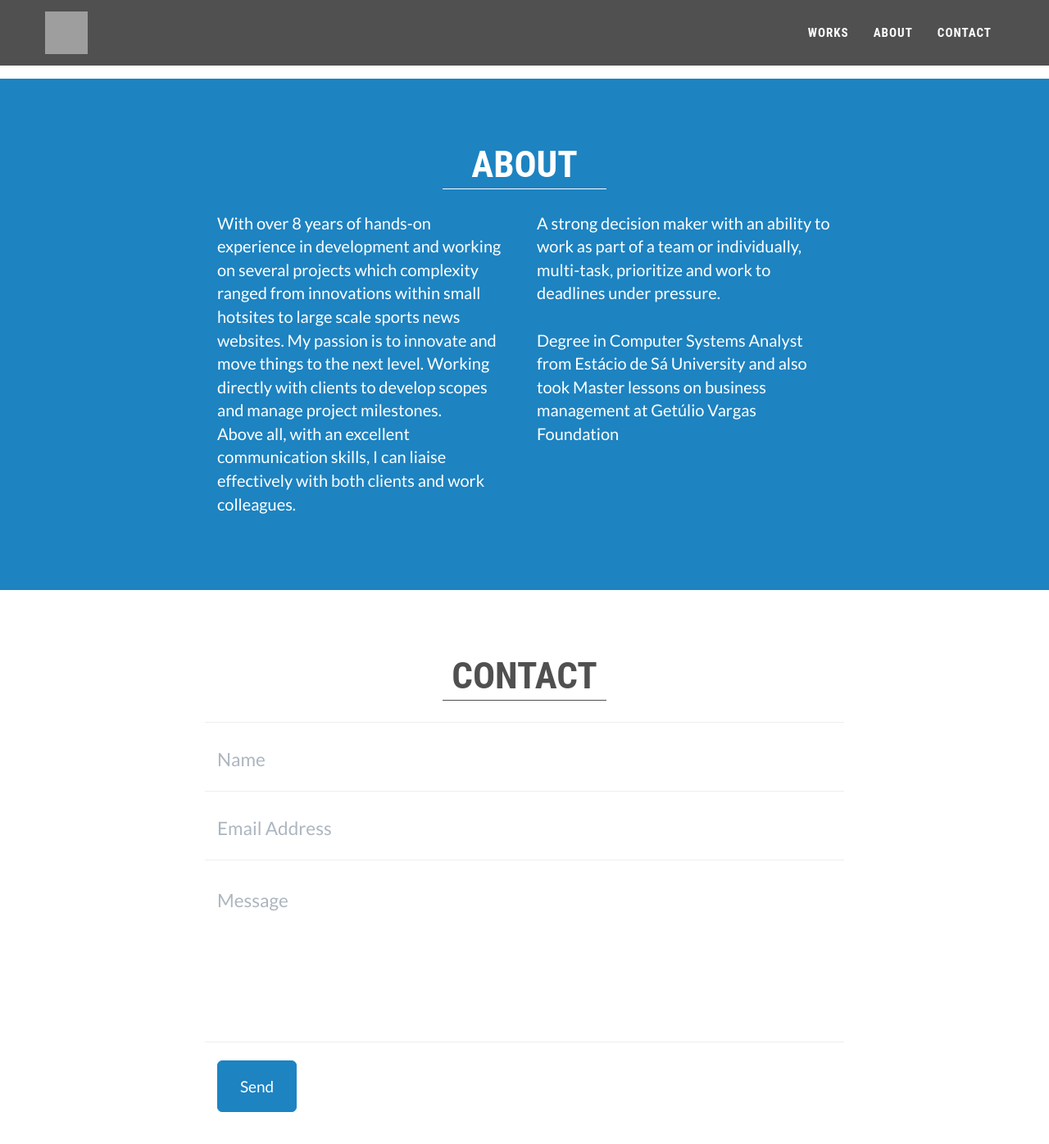
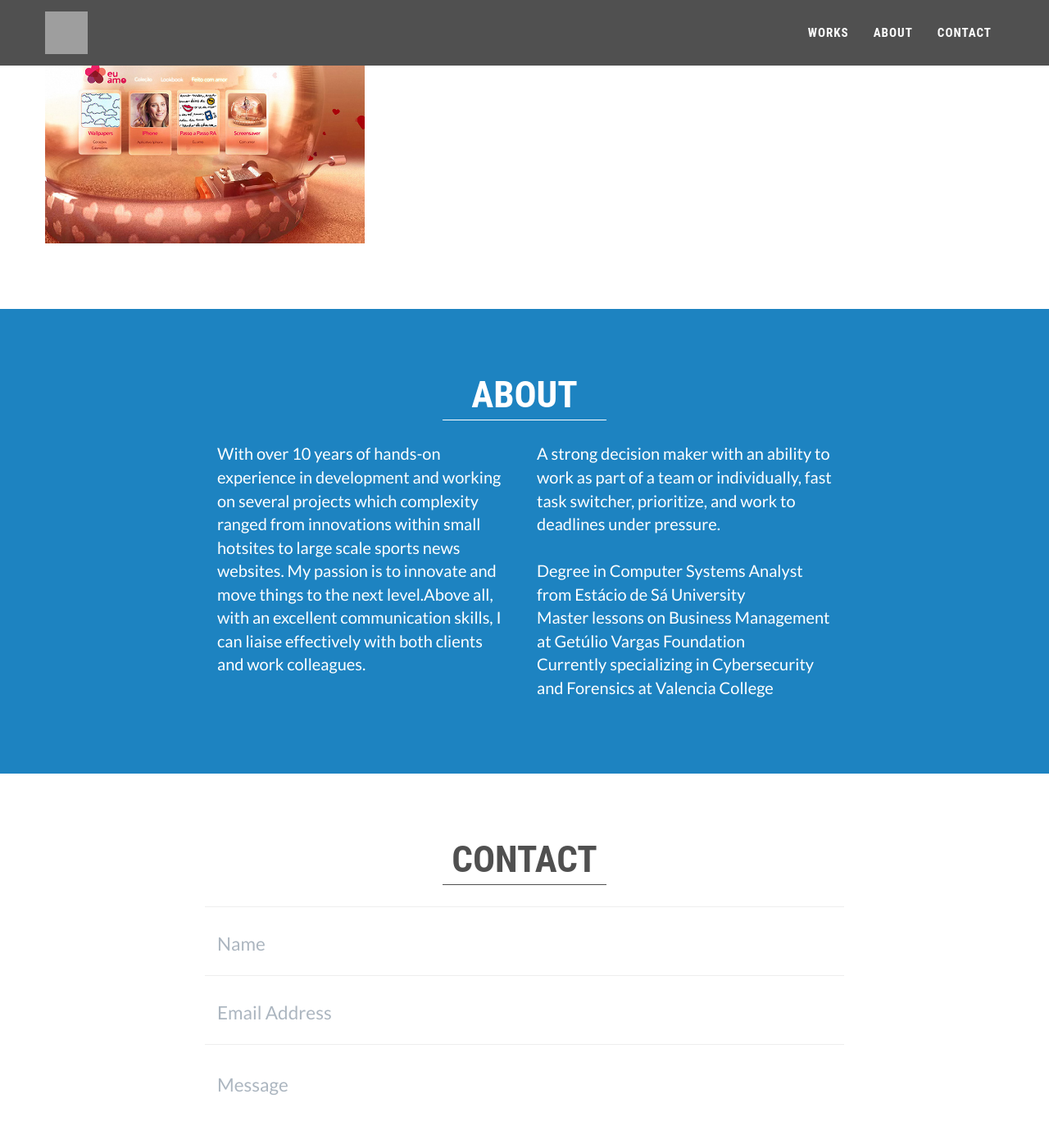
Before and after one commit to bilate/portfolio, a Jekyll site: the page built from _posts/2012-01-01-Desafio-Sebrae.markdown, in a window 1280 px wide and 1400 px high, scrolled down 2033 px. Shown: the top 1396 px of the window at 82% size. Built offline with Jekyll 4.4.1, drawn with Linux system fonts in a browser that asks for light colours; some of the changed text lies outside the part shown; grey boxes are pictures that could not be loaded.

Commit message:
2019 update

```diff
--- a/_config.yml
+++ b/_config.yml
@@ -1,9 +1,9 @@
 # Site settings
 title: Full Stack Developer
-name: Antonio Bilate
+name: Antonio Azevedo
 email: abilate@gmail.com
 url: https://bilate.github.io/portfolio
-description: "A Full stack developer with a passion for architecting applications and lately focused on javascript development."
+description: "A Full stack developer with a passion for architecting applications and lately focused on Cybersecurity."
 skills: "Backend - Frontend - Mobile"
 meta_author: Bilate Antonio
 
--- a/_includes/about.html
+++ b/_includes/about.html
@@ -9,12 +9,13 @@
             </div>
             <div class="row">
                 <div class="col-lg-4 col-lg-offset-2">
-                    <p>With over 8 years of hands-on experience in development and working on several projects which complexity ranged from innovations within small hotsites to large scale sports news websites. My passion is to innovate and move things to the next level. Working directly with clients to
-develop scopes and manage project milestones.<br/>Above all, with an excellent communication skills, I can liaise effectively with both clients and work colleagues.</p>
+                    <p>With over 10 years of hands-on experience in development and working on several projects which complexity ranged from innovations within small hotsites to large scale sports news websites. My passion is to innovate and move things to the next level.Above all, with an excellent communication skills, I can liaise effectively with both clients and work colleagues.</p>
                 </div>
                 <div class="col-lg-4">
-                    <p>A strong decision maker with an ability to work as part of a team or individually, multi-task, prioritize and work to deadlines under pressure.<br/><br/>
-                    Degree in Computer Systems Analyst from Estácio de Sá University and also took Master lessons on business management at Getúlio Vargas Foundation</p>
+                    <p>A strong decision maker with an ability to work as part of a team or individually, fast task switcher, prioritize, and work to deadlines under pressure.<br/><br/>
+                    Degree in Computer Systems Analyst from Estácio de Sá University<br/>Master lessons on Business Management at Getúlio Vargas Foundation<br/>
+                    Currently specializing in Cybersecurity and Forensics at Valencia College
+                    </p>
                 </div>
             </div>
         </div>
```
Also changed, not shown: _posts/2008-05-01-Imedia-Excellence.markdown (added, +25 -0 lines), _posts/2012-01-01-Desafio-Sebrae.markdown (+5 -2 lines), _posts/2017-06-01-Mano.markdown (added, +19 -0 lines), img/works/desafio-sebrae/desafio-sebrae-03.jpg (added), img/works/imedia-excellence/imedia-excellence-01.jpg (added), img/works/imedia-excellence/imedia-excellence-02.jpg (added), img/works/imedia-excellence/imedia-excellence-03.jpg (added), img/works/imedia-excellence/imedia-excellence-04.jpg (added), img/works/imedia-excellence/imedia-excellence-05.jpg (added), img/works/imedia-excellence/thumb.jpg (added), img/works/mano/mano-01.jpg (added), img/works/mano/mano-02.jpg (added), img/works/mano/mano-03.jpg (added), img/works/mano/thumb.jpg (added), 1 other file.
